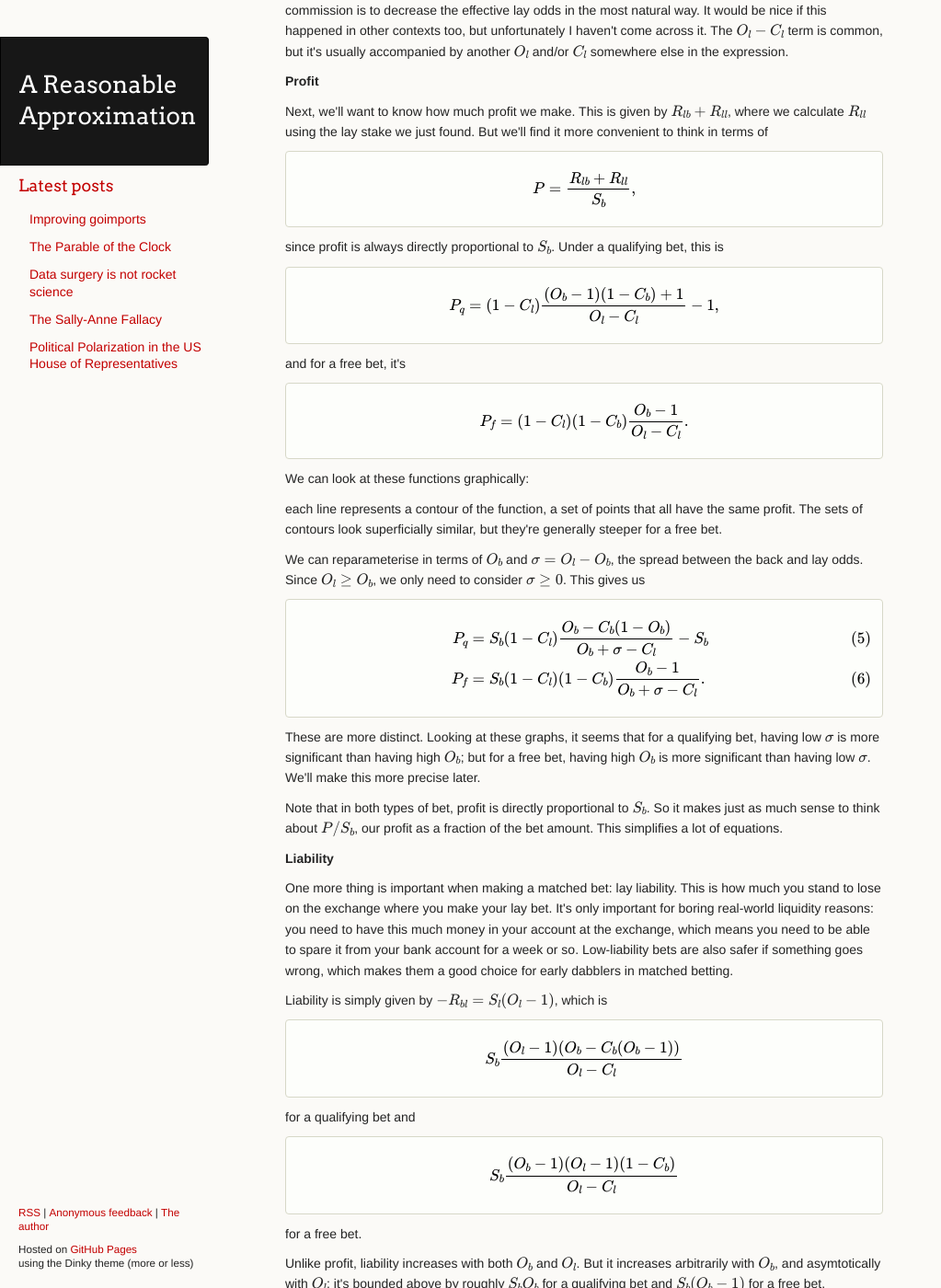
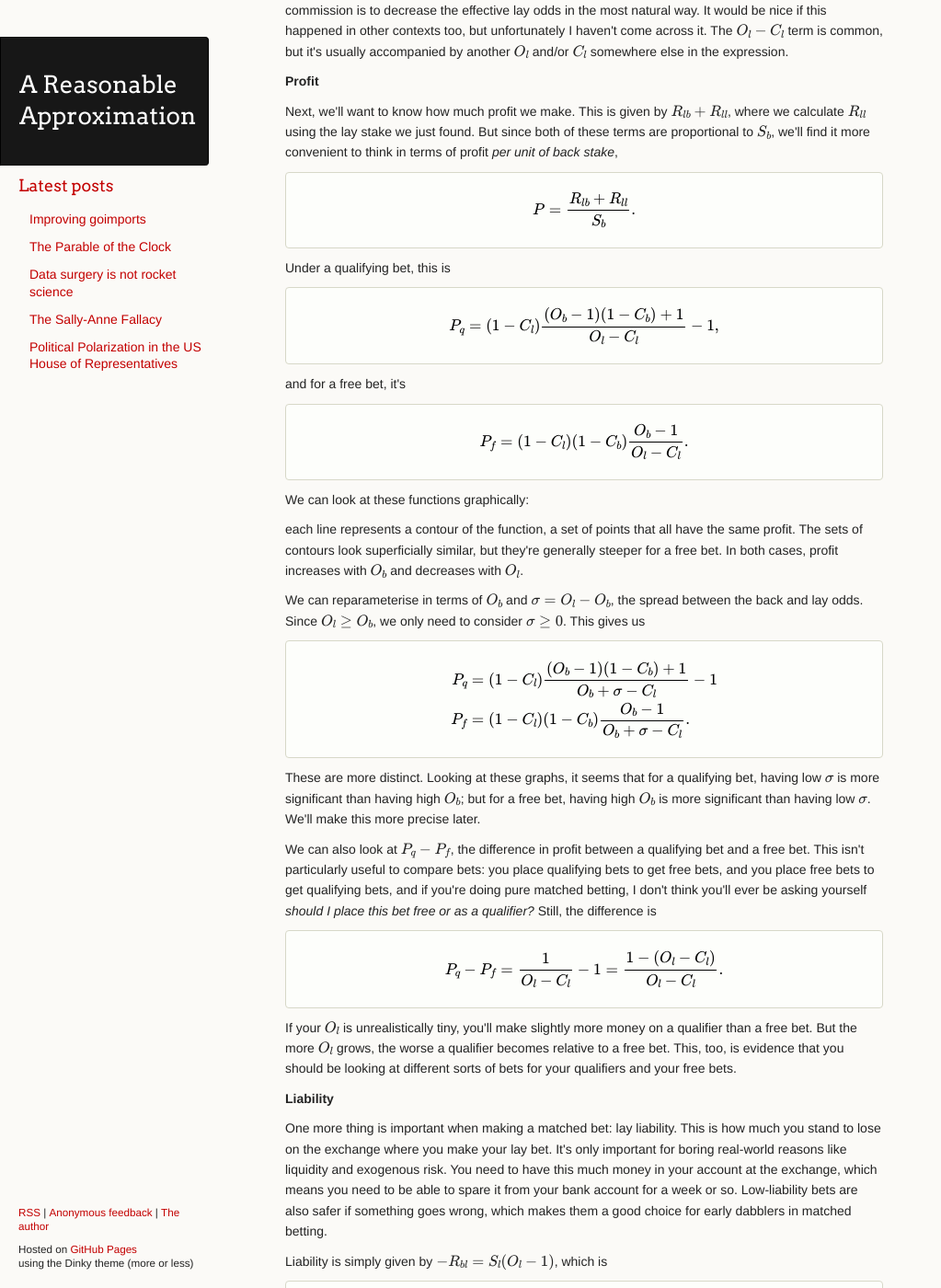
Before and after one commit to ChickenProp/chickenprop.github.com, a Jekyll site: the page built from drafts/matched-betting.md, in a window 1280 px wide and 1400 px high, scrolled down 2644 px. Shown: the whole window at 92% size, without its empty margins (0-1023 px from the left). Built offline with Jekyll 4.4.1, drawn with Linux system fonts in a browser that asks for light colours; nearby versions of some CDN libraries; formulas are drawn with MathJax 3; comment, search, counter and statistics services are not loaded; some of the changed text lies outside the part shown.

Commit message:
Editing.

```diff
--- a/drafts/matched-betting.md
+++ b/drafts/matched-betting.md
@@ -42,12 +42,12 @@ A matched bet is one that gives the same profit no matter which side wins; as su
 
 Now let $R_{xy}$ (where $x,y ∈ \\{b,l\\}$) be your return on side $y$ if your bet on side $x$ wins. So for a qualifying bet, we have:
 
-    $$ \begin{align}
+    $$ \begin{align*}
          R_{bb} &= S_b (O_b - 1) (1 - C_b)     \\
          R_{bl} &= - S_l (O_l - 1)             \\
          R_{lb} &= - S_b                       \\
          R_{ll} &= S_l (1 - C_l).
-    \end{align} $$
+    \end{align*} $$
 
 For a free bet, the only change is
 
@@ -79,11 +79,11 @@ A thing to note here is that $O_l$ and $C_l$ only appear in the term $O_l - C_l$
 
 **Profit**
 
-Next, we'll want to know how much profit we make. This is given by $R_{lb} + R_{ll}$, where we calculate $R_{ll}$ using the lay stake we just found. But we'll find it more convenient to think in terms of
+Next, we'll want to know how much profit we make. This is given by $R_{lb} + R_{ll}$, where we calculate $R_{ll}$ using the lay stake we just found. But since both of these terms are proportional to $S_b$, we'll find it more convenient to think in terms of profit *per unit of back stake*,
 
-    $$ P = { R_{lb} + R_{ll} \over S_b }, $$
+    $$ P = { R_{lb} + R_{ll} \over S_b }. $$
 
-since profit is always directly proportional to $S_b$. Under a qualifying bet, this is
+Under a qualifying bet, this is
 
     $$ P_q = (1 - C_l){ (O_b - 1)(1 - C_b) + 1 \over O_l - C_l } - 1, $$
 
@@ -93,30 +93,35 @@ and for a free bet, it's
 
 We can look at these functions graphically:
 
-each line represents a contour of the function, a set of points that all have the same profit. The sets of contours look superficially similar, but they're generally steeper for a free bet.
+each line represents a contour of the function, a set of points that all have the same profit. The sets of contours look superficially similar, but they're generally steeper for a free bet. In both cases, profit increases with $O_b$ and decreases with $O_l$.
 
 We can reparameterise in terms of $O_b$ and $σ = O_l - O_b$, the spread between the back and lay odds. Since $O_l ≥ O_b$, we only need to consider $σ ≥ 0$. This gives us
 
-    $$ \begin{align}
-        P_q &= S_b(1 - C_l){ O_b - C_b(1 - O_b) \over O_b + σ - C_l } - S_b  \\
-        P_f &= S_b (1 - C_l) (1 - C_b) { O_b - 1 \over O_b + σ - C_l }.
-    \end{align} $$
+    $$ \begin{align*}
+        P_q &= (1 - C_l){ (O_b - 1)(1 - C_b) + 1 \over O_b + σ - C_l } - 1  \\
+        P_f &= (1 - C_l) (1 - C_b) { O_b - 1 \over O_b + σ - C_l }.
+    \end{align*} $$
 
 These are more distinct. Looking at these graphs, it seems that for a qualifying bet, having low $σ$ is more significant than having high $O_b$; but for a free bet, having high $O_b$ is more significant than having low $σ$. We'll make this more precise later.
 
-Note that in both types of bet, profit is directly proportional to $S_b$. So it makes just as much sense to think about $P/S_b$, our profit as a fraction of the bet amount. This simplifies a lot of equations.
+We can also look at $P_q - P_f$, the difference in profit between a qualifying bet and a free bet. This isn't particularly useful to compare bets: you place qualifying bets to get free bets, and you place free bets to get qualifying bets, and if you're doing pure matched betting, I don't think you'll ever be asking yourself *should I place this bet free or as a qualifier?* Still, the difference is
+
+    $$ P_q - P_f = {1 \over O_l - C_l} - 1
+                 = { 1 - (O_l - C_l) \over O_l - C_l }. $$
+
+If your $O_l$ is unrealistically tiny, you'll make slightly more money on a qualifier than a free bet. But the more $O_l$ grows, the worse a qualifier becomes relative to a free bet. This, too, is evidence that you should be looking at different sorts of bets for your qualifiers and your free bets.
 
 **Liability**
 
-One more thing is important when making a matched bet: lay liability. This is how much you stand to lose on the exchange where you make your lay bet. It's only important for boring real-world liquidity reasons: you need to have this much money in your account at the exchange, which means you need to be able to spare it from your bank account for a week or so. Low-liability bets are also safer if something goes wrong, which makes them a good choice for early dabblers in matched betting.
+One more thing is important when making a matched bet: lay liability. This is how much you stand to lose on the exchange where you make your lay bet. It's only important for boring real-world reasons like liquidity and exogenous risk. You need to have this much money in your account at the exchange, which means you need to be able to spare it from your bank account for a week or so. Low-liability bets are also safer if something goes wrong, which makes them a good choice for early dabblers in matched betting.
 
 Liability is simply given by $-R_{bl} = S_l (O_l - 1)$, which is
 
-    $$ S_b { (O_l - 1)(O_b - C_b(O_b - 1)) \over O_l - C_l } $$
+    $$ S_b (O_l - 1) { (O_b - 1)(1 - C_b) - 1 \over O_l - C_l } $$
 
 for a qualifying bet and
 
-    $$ S_b { (O_b - 1)(O_l - 1)(1 - C_b) \over O_l - C_l }  $$
+    $$ S_b (O_l - 1) { (O_b - 1)(1 - C_b) \over O_l - C_l }  $$
 
 for a free bet.
 
```
